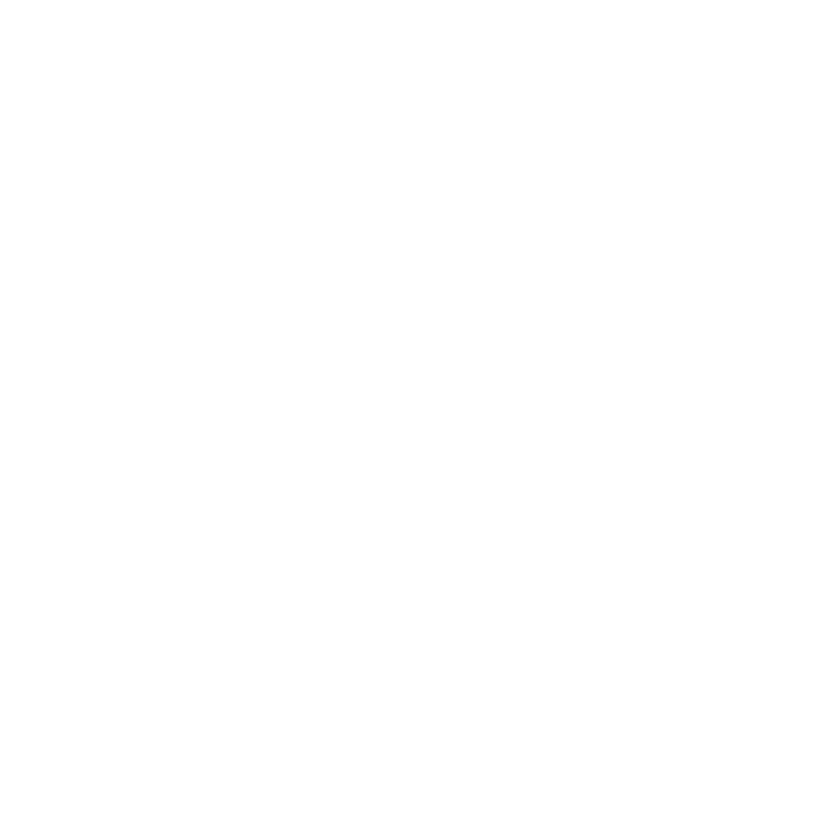
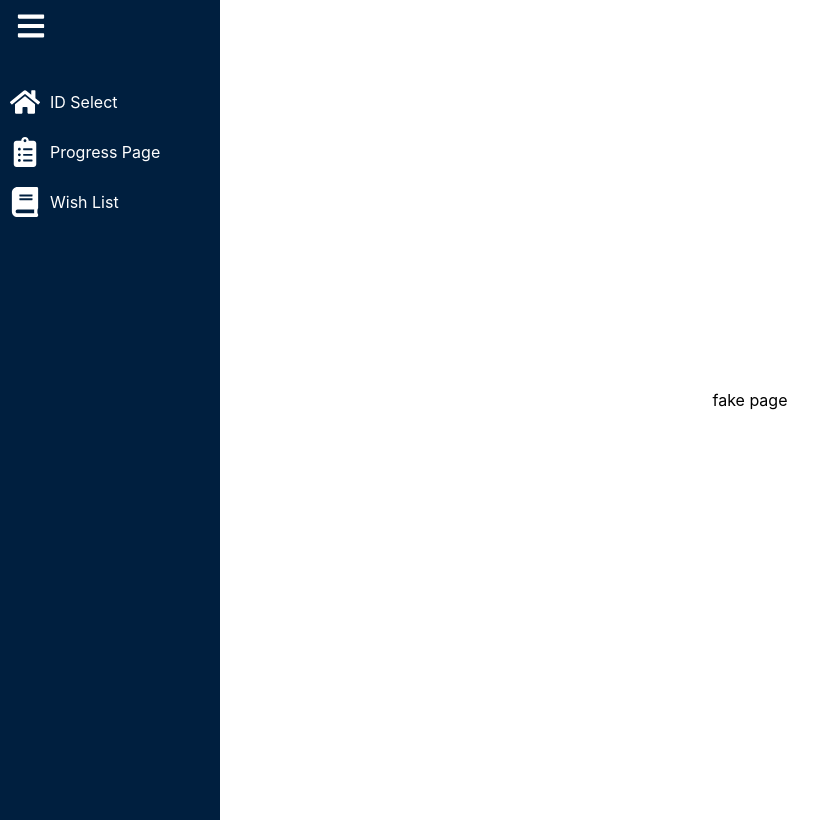
Before and after one commit to the-Moose-Party/Academic-Notification, a React (Create React App) app in the folder Academic-Notification/: page /fake-page in a window 1280 px wide. Before the commit this address had no page. Shown: the whole page, without its empty margins (0-840 px from the left). Built offline with nearby package versions, Linux system fonts and the light colour scheme.

Commit message:
Updated my react and added a side navigation bar
This side navigation bar is in it's own folder called 'components,' which can be attached to a page or removed since it is on it's own. The nav-bar is connected to FakePage.js to how it can be used for a page file.

```diff
--- a/Academic-Notification/src/App.js
+++ b/Academic-Notification/src/App.js
@@ -2,6 +2,7 @@ import React from "react";
 import { BrowserRouter as Router, Routes, Route } from "react-router-dom";
 import Selection from "./Pages/Selection";
 import DegreeProgress from "./Pages/DegreeProgress";
+import FakePage from "./Pages/FakePage";
 
 function App() {
   return (
@@ -9,6 +10,7 @@ function App() {
       <Routes>
         <Route path="/" element={<Selection />} />
         <Route path="/degree-progress/:studentID" element={<DegreeProgress />} />
+        <Route path="/fake-page" element={<FakePage />} />
       </Routes>
     </Router>
   );
--- a/Academic-Notification/src/Pages/DegreeProgress.js
+++ b/Academic-Notification/src/Pages/DegreeProgress.js
@@ -34,7 +34,7 @@ export default function DegreeProgress() {
                     <h3>Majors & Minors</h3>
                     <div className='major'>
                         <span>Major: Electrical Engineerig</span>
-                        <button className="credit-report">Credit Report</button>
+                        <button className="credit-report" onClick={() => navigate("/fake-page")}>Credit Report</button>
                     </div>
                     <div className='major'>
                         <span>Major: Chemical Engineerig</span>
--- /dev/null
+++ b/Academic-Notification/src/Pages/FakePage.js
@@ -0,0 +1,15 @@
+import React from 'react';
+import NavBar from "../components/NavBar";
+import "../css/FakePage.css";
+
+export default function FakePage (){
+    return (
+        <div className='page'>
+                <NavBar />  {/*nav-bar must be first to ensure other content is in the center */}
+            <div className='content'>  {/*add div to classify what content you will add next, like main contents */}
+                <p>fake page</p>
+            </div>
+
+        </div>
+    )
+}
--- /dev/null
+++ b/Academic-Notification/src/components/NavBar.js
@@ -0,0 +1,41 @@
+import React, { useState } from "react";
+import { Link } from "react-router-dom";
+import { FaBars, FaHome, FaClipboardList, FaBook } from "react-icons/fa";
+import "../css/NavBar.css";
+
+const NavBar = () => {
+  const [collapsed, setCollapsed] = useState(false);
+
+  return (
+    <div className="navbar-container">
+      <div className={`navbar ${collapsed ? "collapsed" : ""}`}>
+        <button onClick={() => setCollapsed(!collapsed)}>
+          <FaBars size={30} />
+        </button>
+
+        <ul>
+          <li>
+            <Link to="/">
+              <FaHome />
+              <span>ID Select</span>
+            </Link>
+          </li>
+          <li>
+            <Link to="/degree-progress/:studentID">
+              <FaClipboardList />
+              <span>Progress Page</span>
+            </Link>
+          </li>
+          <li>
+            <Link to="/wishlist">
+              <FaBook />
+              <span>Wish List</span>
+            </Link>
+          </li>
+        </ul>
+      </div>
+    </div>
+  );
+};
+
+export default NavBar;
--- /dev/null
+++ b/Academic-Notification/src/css/FakePage.css
@@ -0,0 +1,12 @@
+.page {
+    display: flex;
+    height: 100vh;
+}
+.content {
+    flex-grow: 1;
+    display: flex;
+    justify-content: center;
+    align-items: center;
+    text-align: center;
+    padding: 20px;
+}
--- /dev/null
+++ b/Academic-Notification/src/css/NavBar.css
@@ -0,0 +1,53 @@
+.navbar-container {
+    display: flex;
+  }
+
+.navbar {
+    width: 200px;
+    height: 100vh;
+    background: #001f3f;
+    transition: width 0.3s;
+    padding: 10px;
+    color: white;
+    overflow: hidden;
+}
+
+.navbar.collapsed {
+    width: 45px;
+}
+
+.navbar button {
+    background: none;
+    border: none;
+    color: white;
+    cursor: pointer;
+    font-size: 20px;
+    margin-bottom: 20px;
+}
+
+.navbar ul {
+    list-style: none;
+    padding: 0;
+}
+
+.navbar li {
+    margin: 20px 0;
+}
+
+.navbar a {
+    color: white;
+    text-decoration: none;
+    display: flex;
+    align-items: center;
+}
+
+.navbar a svg {
+    margin-right: 10px;
+    font-size: 24px;
+    height: 30px;
+    width: 30px;
+}
+
+.navbar.collapsed a span {
+    display: none;
+}
```
Also changed, not shown: Academic-Notification/package.json (+5 -2 lines), 2 other files (tests, documents, lock files or other folders).
